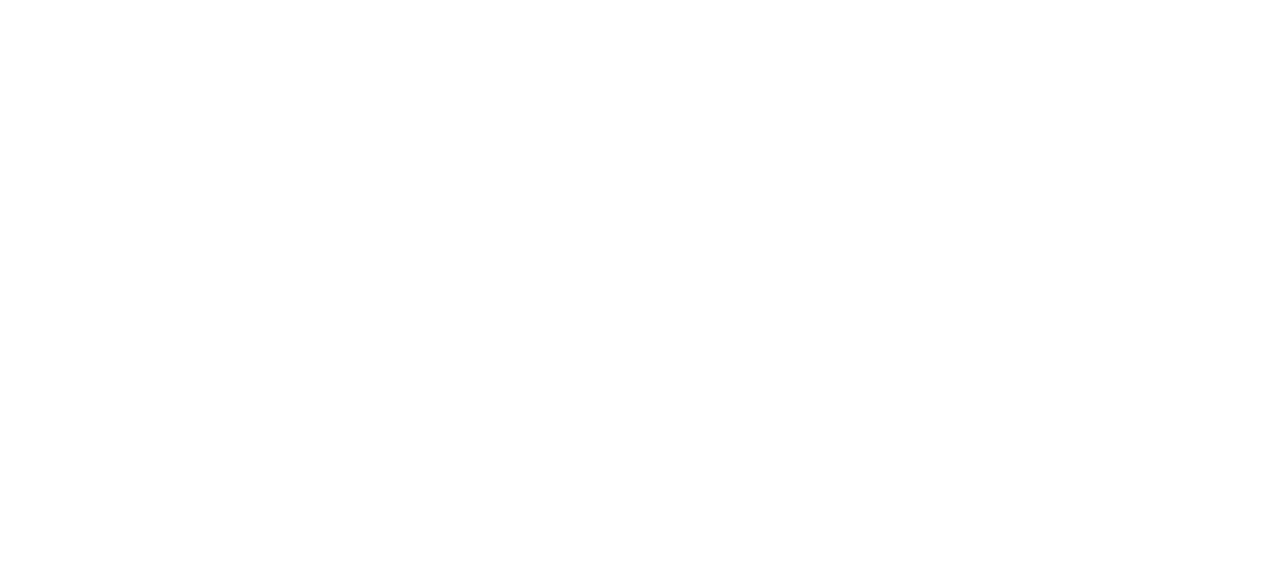
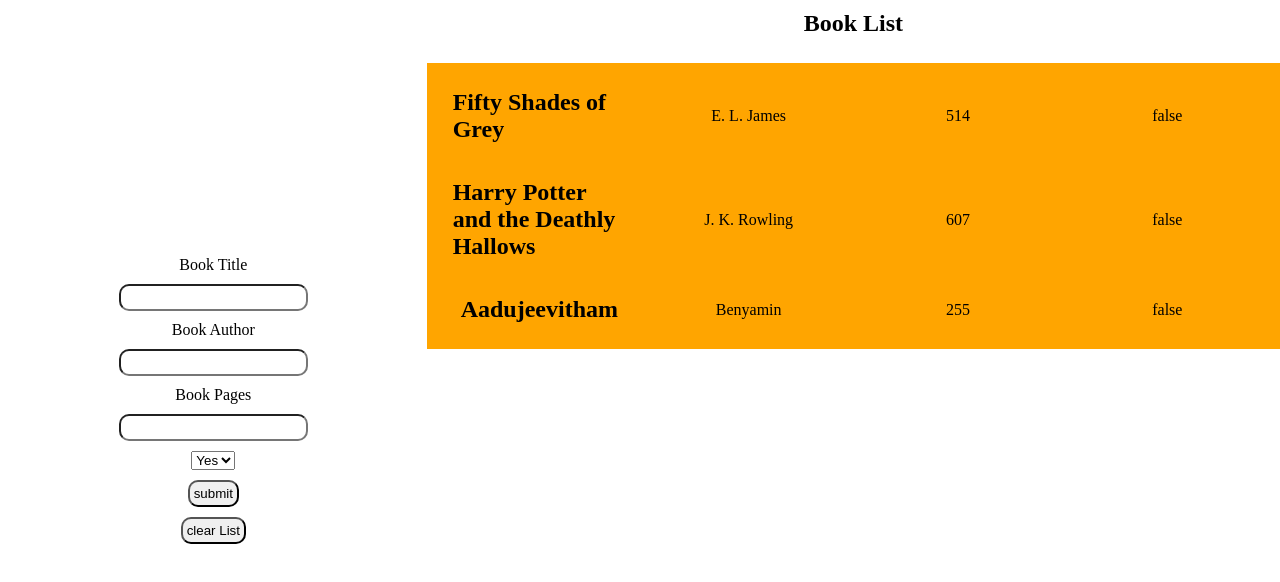
Before and after one commit to manvishw/Library, a plain HTML site: page index.html in a window 1280 px wide. Drawn offline with Linux system fonts and the light colour scheme.

Commit message:
Completed with Bugs

```diff
--- a/index.html
+++ b/index.html
@@ -1,14 +1,36 @@
 <!DOCTYPE html>
 <html lang="en">
-<head>
-    <meta charset="UTF-8">
-    <meta name="viewport" content="width=device-width, initial-scale=1.0">
-    <title>Library</title>
-    <link rel="stylesheet" href="style.css">
-</head>
-<body>
+  <head>
+    <meta charset="UTF-8" />
+    <meta name="viewport" content="width=device-width, initial-scale=1.0" />
+    <title>Library App</title>
+    <link rel="stylesheet" href="style.css" />
+  </head>
+  <body>
+    <div class="sidebar">
+      <form>
+        <label for="title">Book Title</label>
+        <input type="text" name="title" id="title"/>
 
+        <label for="author">Book Author</label>
+        <input type="text" name="author" id="author"/>
+
+        <label for="pages">Book Pages</label>
+        <input type="number" name="pages" id="pages"/>
+
+        <select name="read" id="read">
+          <option value="yes">Yes</option>
+          <option value="no">No</option>
+        </select>
+
+        <input type="submit" value="submit" id="submit">
+        <input type="button" value="clear List" id="clear">
+      </form>
+    </div>
+    <div class="main">
+      <h2>Book List</h2>
+    </div>
 
     <script src="main.js"></script>
-</body>
+  </body>
 </html>
--- a/main.js
+++ b/main.js
@@ -0,0 +1,103 @@
+const table = document.querySelector(".main table");
+const submitbtn = document.querySelector("#submit");
+const form = document.querySelector("form");
+const main = document.querySelector(".main");
+const clearList = document.querySelector('#clear');
+let list;
+
+const myLibrary = [];
+
+document.addEventListener("DOMContentLoaded", () => {
+  updateList();
+});
+
+function Book(title, author, pages, read) {
+  // the constructor...
+  this.title = title;
+  this.author = author;
+  this.pages = pages;
+  this.read = read;
+}
+
+function removeLibrary() {
+  myLibrary.pop();
+}
+const fifShadesOfGray = new Book(
+  "Fifty Shades of Grey",
+  "E. L. James",
+  514,
+  false
+);
+const deadlyHollows = new Book(
+  "Harry Potter and the Deathly Hallows",
+  "J. K. Rowling",
+  607,
+  false
+);
+const goatLife = new Book("Aadujeevitham", "Benyamin", 255, false);
+
+function addBookToLibrary(book) {
+  // do stuff here
+  myLibrary.push(book);
+}
+
+addBookToLibrary(fifShadesOfGray);
+addBookToLibrary(deadlyHollows);
+addBookToLibrary(goatLife);
+
+submitbtn.addEventListener("click", (event) => {
+  const input = document.querySelectorAll("input");
+  event.preventDefault();
+  if (input[0].value === "" || input[1].value === "" || input[2].value === "") {
+    console.log("Working");
+    return;
+  } else {
+    removeList();
+
+    let formData = [];
+    for (let i = 0; i <= 3; i++) {
+      formData.push(form[i].value);
+    }
+
+    const newBook = new Book(
+      formData[0],
+      formData[1],
+      formData[2],
+      formData[3]
+    );
+    addBookToLibrary(newBook);
+    updateList();
+  }
+});
+
+function updateList() {
+  list = document.createElement("div");
+  list.className = "list";
+  myLibrary.forEach((book) => {
+    const title = document.createElement("h2");
+    title.innerText = book.title;
+    const author = document.createElement("p");
+    author.innerText = book.author;
+    const pages = document.createElement("p");
+    pages.innerText = book.pages;
+    const read = document.createElement("p");
+    read.innerText = book.read;
+    list.append(title);
+    list.append(author);
+    list.append(pages);
+    list.append(read);
+  });
+
+  main.append(list);
+}
+
+function removeList() {
+  list.remove();
+}
+
+clearList.addEventListener('click',()=>{
+  myLibrary.forEach(()=>{
+    removeLibrary();
+  })
+  removeList();
+})
--- a/style.css
+++ b/style.css
@@ -0,0 +1,66 @@
+* {
+  margin: 0px;
+  padding: 0px;
+  box-sizing: border-box;
+}
+
+body{
+    display: grid;
+    width: 100vw;
+    height: 100vh;
+    grid-template-columns: 4fr 8fr;
+}
+
+
+.main{
+    display: flex;
+    flex-direction: column;
+    align-items: center;
+    gap: 1rem;
+}
+
+.sidebar{
+    padding: 1rem;
+}
+form{
+    height: 100%;
+    display: flex;
+    flex-direction: column;
+    align-items: center;
+    justify-content: center;
+    gap: 10px;
+}
+input{
+    padding: 4px;
+    border-radius: 10px;
+    text-align: center;
+}
+.list{
+    background-color: orange;
+    display: grid;
+    grid-template-columns: 3fr 3fr 3fr 3fr;
+    gap: 1rem;
+    padding: 1rem;
+    justify-items: center;
+    align-items: center;
+}
+.list p, h2{
+    margin: 10px;
+    display:flex;
+    justify-content: center;
+    align-items: center;
+}
+
+.list button{
+    width: 69px;
+    height: 30px;
+    font-size: large;
+    border-radius: 10px;
+    background-color: blue;
+    color: white;
+}
+.list button:hover{
+    cursor: pointer;
+    background-color: aliceblue;
+    color: black;
+}
```
